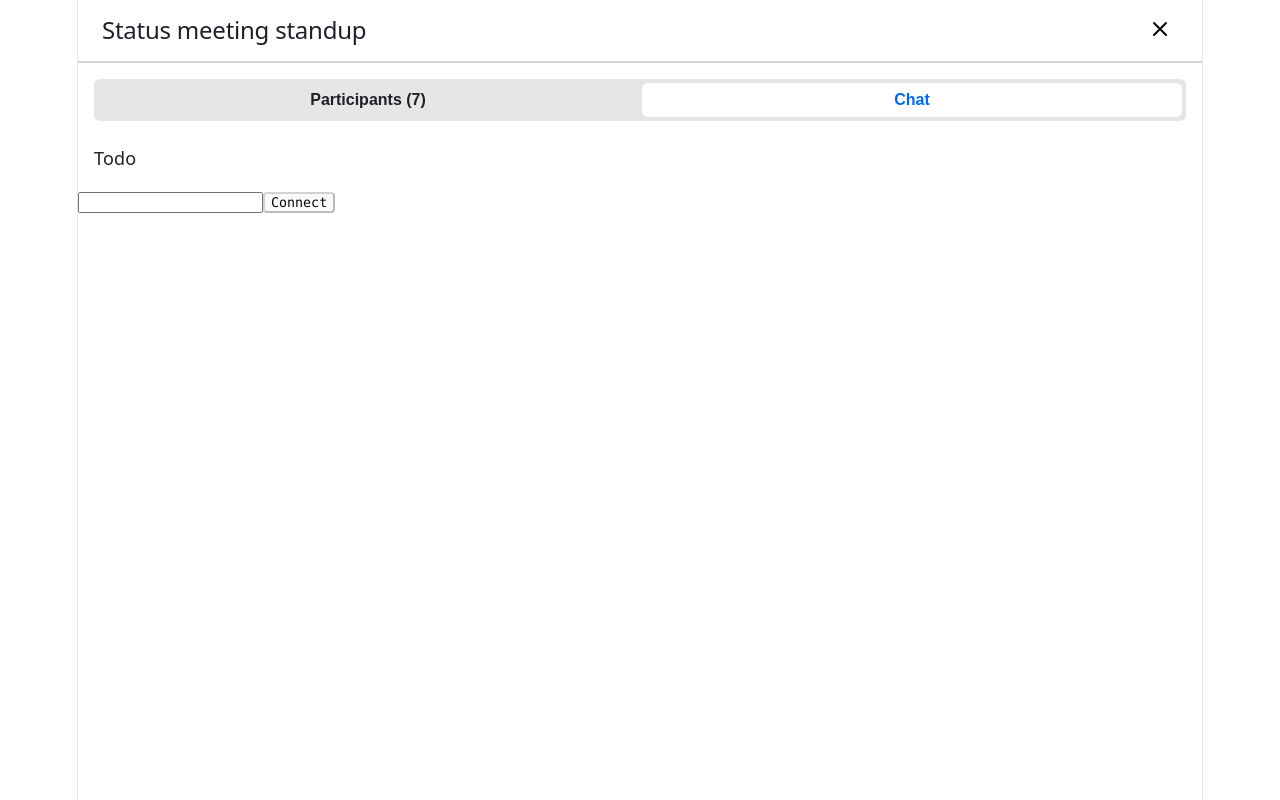
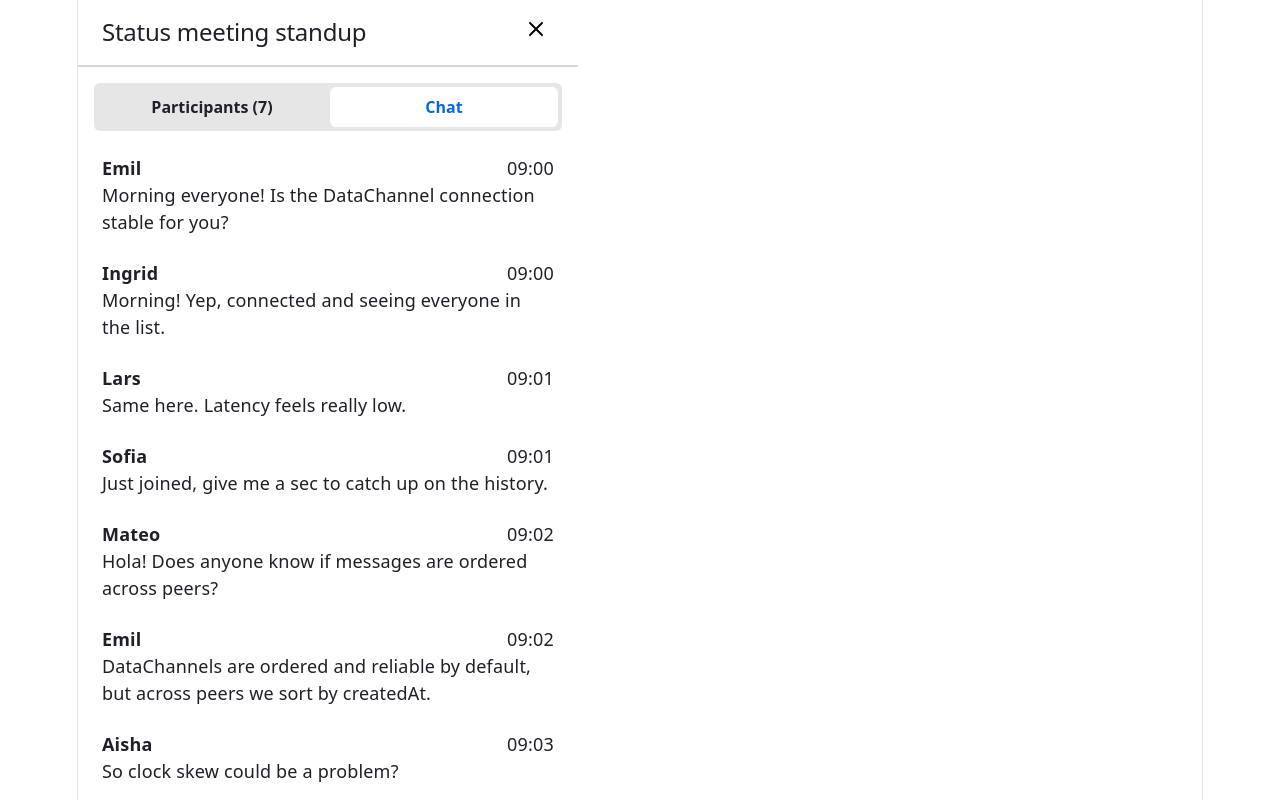
Before and after one commit to EmilsWebbod/Homework, a React (Vite) app: page / in a window 1280 px wide. Both pictures are taken after a click on the button "Chat". Shown: the top 800 px of the page. Built offline with nearby package versions, Linux system fonts and the light colour scheme.

Commit message:
Added chat messages and simple visuals

```diff
--- /dev/null
+++ b/mock/mock.messages.ts
@@ -0,0 +1,142 @@
+import {Message} from "../types/messages.js";
+import {mockParticipants} from "./mock.participants.js";
+
+const [emil, ingrid, lars, sofia, mateo, aisha, henrik] = mockParticipants;
+
+export const mockMessages: Message[] = [
+    {
+        id: 'm01',
+        participant: emil,
+        createdAt: '2026-11-07T09:00:12.000Z',
+        text: 'Morning everyone! Is the DataChannel connection stable for you?'
+    },
+    {
+        id: 'm02',
+        participant: ingrid,
+        createdAt: '2026-11-07T09:00:41.000Z',
+        text: 'Morning! Yep, connected and seeing everyone in the list.'
+    },
+    {id: 'm03', participant: lars, createdAt: '2026-11-07T09:01:05.000Z', text: 'Same here. Latency feels really low.'},
+    {
+        id: 'm04',
+        participant: sofia,
+        createdAt: '2026-11-07T09:01:30.000Z',
+        text: 'Just joined, give me a sec to catch up on the history.'
+    },
+    {
+        id: 'm05',
+        participant: mateo,
+        createdAt: '2026-11-07T09:02:02.000Z',
+        text: 'Hola! Does anyone know if messages are ordered across peers?'
+    },
+    {
+        id: 'm06',
+        participant: emil,
+        createdAt: '2026-11-07T09:02:48.000Z',
+        text: 'DataChannels are ordered and reliable by default, but across peers we sort by createdAt.'
+    },
+    {id: 'm07', participant: aisha, createdAt: '2026-11-07T09:03:15.000Z', text: 'So clock skew could be a problem?'},
+    {
+        id: 'm08',
+        participant: emil,
+        createdAt: '2026-11-07T09:03:50.000Z',
+        text: 'Good point. For this exercise the host stamps the time, so we avoid it.'
+    },
+    {
+        id: 'm09',
+        participant: henrik,
+        createdAt: '2026-11-07T09:04:20.000Z',
+        text: 'Hi all, sorry I am late. What did I miss?'
+    },
+    {
+        id: 'm10',
+        participant: ingrid,
+        createdAt: '2026-11-07T09:04:44.000Z',
+        text: 'Mostly talk about message ordering. Scroll up if you want the details.'
+    },
+    {
+        id: 'm11',
+        participant: lars,
+        createdAt: '2026-11-07T09:05:30.000Z',
+        text: 'Can we test editing? I will send something with a typo.'
+    },
+    {id: 'm12', participant: lars, createdAt: '2026-11-07T09:05:41.000Z', text: 'Thsi message has a typo in it.'},
+    {
+        id: 'm13',
+        participant: lars,
+        createdAt: '2026-11-07T09:06:02.000Z',
+        text: 'This message has a typo in it. (edited)'
+    },
+    {id: 'm14', participant: sofia, createdAt: '2026-11-07T09:06:40.000Z', text: 'Edit worked on my side too, nice.'},
+    {
+        id: 'm15',
+        participant: mateo,
+        createdAt: '2026-11-07T09:07:10.000Z',
+        text: 'What happens when someone deletes a message? Does it vanish for everyone?'
+    },
+    {
+        id: 'm16',
+        participant: emil,
+        createdAt: '2026-11-07T09:07:45.000Z',
+        text: 'Yes, a delete event is broadcast with the message id and every peer removes it.'
+    },
+    {id: 'm17', participant: aisha, createdAt: '2026-11-07T09:08:20.000Z', text: 'And if a peer drops and rejoins?'},
+    {
+        id: 'm18',
+        participant: emil,
+        createdAt: '2026-11-07T09:08:58.000Z',
+        text: 'They get a fresh snapshot: a participants event and a messages event.'
+    },
+    {
+        id: 'm19',
+        participant: henrik,
+        createdAt: '2026-11-07T09:09:30.000Z',
+        text: 'Let me try that. Disconnecting for a moment...'
+    },
+    {id: 'm20', participant: henrik, createdAt: '2026-11-07T09:10:15.000Z', text: 'Back! History is all there.'},
+    {
+        id: 'm21',
+        participant: ingrid,
+        createdAt: '2026-11-07T09:10:40.000Z',
+        text: 'Works nicely. What about very long messages?'
+    },
+    {
+        id: 'm22',
+        participant: sofia,
+        createdAt: '2026-11-07T09:11:05.000Z',
+        text: 'SCTP has message size limits, so we may want to cap at around 16 KB.'
+    },
+    {
+        id: 'm23',
+        participant: lars,
+        createdAt: '2026-11-07T09:11:50.000Z',
+        text: 'A max length in the input would be a simple trade-off for this scope.'
+    },
+    {
+        id: 'm24',
+        participant: mateo,
+        createdAt: '2026-11-07T09:12:30.000Z',
+        text: 'Agreed. Also worth noting: mesh topology gets heavy past 8 or so peers.'
+    },
+    {
+        id: 'm25',
+        participant: aisha,
+        createdAt: '2026-11-07T09:13:00.000Z',
+        text: 'A star topology with a host relaying would scale better, at the cost of a single point of failure.'
+    },
+    {
+        id: 'm26',
+        participant: emil,
+        createdAt: '2026-11-07T09:13:40.000Z',
+        text: 'Exactly the kind of trade-off I want to document in the README.'
+    },
+    {
+        id: 'm27',
+        participant: henrik,
+        createdAt: '2026-11-07T09:14:10.000Z',
+        text: 'Sounds good. Anyone up for a quick demo run-through?'
+    },
+    {id: 'm28', participant: ingrid, createdAt: '2026-11-07T09:14:35.000Z', text: 'Ready when you are!'},
+    {id: 'm29', participant: sofia, createdAt: '2026-11-07T09:14:52.000Z', text: 'Same, let us do it.'},
+    {id: 'm30', participant: emil, createdAt: '2026-11-07T09:15:20.000Z', text: 'Great, starting now. Thanks all!'},
+];
--- /dev/null
+++ b/mock/mock.participants.ts
@@ -0,0 +1,11 @@
+import {Participant} from "../types/messages.js";
+
+export const mockParticipants: Participant[] = [
+    {id: 'p1', name: 'Emil'},
+    {id: 'p2', name: 'Ingrid'},
+    {id: 'p3', name: 'Lars'},
+    {id: 'p4', name: 'Sofia'},
+    {id: 'p5', name: 'Mateo'},
+    {id: 'p6', name: 'Aisha'},
+    {id: 'p7', name: 'Henrik'},
+];
--- /dev/null
+++ b/mock/mock.ts
@@ -0,0 +1,16 @@
+import {MessagesEvent, ParticipantsEvent} from "../types/messages.js";
+import {mockMessages} from "./mock.messages.js";
+import {mockParticipants} from "./mock.participants.js";
+
+export { mockMessages, mockParticipants };
+
+// Server-style snapshot events, matching ServerEvent in messages.ts
+export const mockParticipantsEvent: ParticipantsEvent = {
+    type: 'participants',
+    data: mockParticipants,
+};
+
+export const mockMessagesEvent: MessagesEvent = {
+    type: 'messages',
+    data: mockMessages,
+};
--- a/src/App.css
+++ b/src/App.css
@@ -13,6 +13,35 @@
 
   text-align: left;
   color: var(--color);
+}
+
+*,
+*::before,
+*::after {
+  box-sizing: border-box;
+}
+
+html,
+body {
+  margin: 0;
+  padding: 0;
+  height: 100%;
+}
+
+body {
+  font-family: system-ui, sans-serif;
+  line-height: 1.5;
+}
+
+#app {
+  height: 100%;
+}
+
+button,
+input,
+textarea,
+select {
+  font: inherit;
 }
 
 h1, h2, h3, h4, h5, h6 {
--- a/src/App.tsx
+++ b/src/App.tsx
@@ -1,7 +1,9 @@
 import {type ReactElement, useState} from 'react'
 import './App.css'
+import {mockMessages, mockParticipants} from "../mock/mock.js";
 import {Paper} from "./components/Paper/Paper.js";
 import {Tab, Tabs} from "./components/Tabs/Tabs.js";
+import {Chat} from "./modules/Chat/Chat.js";
 import {Participants} from "./modules/Participants/Participants.js";
 import {useRTCPeerConnection} from "./RTC/rtc.peer.js";
 
@@ -19,7 +21,7 @@ function App(): ReactElement {
   return (
     <>
       <section >
-        <Paper title="Status meeting standup">
+        <Paper title="Status meeting standup" style={{ height: '800px', width: '500px'}} >
           <Tabs>
             <Tab active={tab === TabType.Participants} onClick={(): void => setTab(TabType.Participants)}>
               Participants (7)
@@ -29,13 +31,10 @@ function App(): ReactElement {
             </Tab>
           </Tabs>
           {tab === TabType.Participants && (
-              <Participants participants={[
-                {id: '1', name: 'Emil'},
-                {id: '2', name: 'Emil 2'},
-              ]}/>
+              <Participants participants={mockParticipants}/>
           )}
           {tab === TabType.Chat && (
-              <div>Todo</div>
+              <Chat messages={mockMessages} />
           )}
         </Paper>
 
--- a/src/components/Paper/Paper.tsx
+++ b/src/components/Paper/Paper.tsx
@@ -1,14 +1,14 @@
-import type {PropsWithChildren, ReactElement} from "react";
+import type {HTMLAttributes, PropsWithChildren, ReactElement} from "react";
 import './Paper.css';
 import {CloseIcon} from "../Icons/Icons.js";
 
-interface PaperProps {
+interface PaperProps extends HTMLAttributes<HTMLDivElement> {
     title: string;
 }
 
-export function Paper({children, title}: PropsWithChildren<PaperProps>): ReactElement {
+export function Paper({children, title, ...props}: PropsWithChildren<PaperProps>): ReactElement {
     return (
-        <div className="paper">
+        <div className="paper" {...props}>
             <div className="paper__title">
                 <h2>{title}</h2>
                 <button className="icon-button"><CloseIcon /></button>
--- /dev/null
+++ b/src/modules/Chat/Chat.css
@@ -0,0 +1,8 @@
+.chat {
+    display: flex;
+    flex-direction: column;
+    gap: var(--spacing-lg);
+    overflow-y: scroll;
+    height: calc(100% - 48px);
+    padding: 0 var(--spacing-xs);
+}
--- /dev/null
+++ b/src/modules/Chat/Chat.tsx
@@ -0,0 +1,18 @@
+import './Chat.css';
+import type {ReactElement} from "react";
+import type {Message} from "../../../types/messages.js";
+import {ChatMessage} from "./ChatMessage.js";
+
+interface Props {
+    messages: Message[];
+}
+
+export function Chat({messages}: Props): ReactElement {
+    return (
+        <div className="chat">
+            {messages.map((message): ReactElement => (
+                <ChatMessage key={message.id} message={message}/>
+            ))}
+        </div>
+    )
+}
--- /dev/null
+++ b/src/modules/Chat/ChatMessage.css
@@ -0,0 +1,18 @@
+
+.message {
+    display: flex;
+    flex-direction: column;
+}
+
+.message__title {
+    display: flex;
+    justify-content: space-between;
+}
+.message__name {
+    font-weight: bold;
+}
+
+.message__date{
+    display: flex;
+
+}
--- /dev/null
+++ b/src/modules/Chat/ChatMessage.tsx
@@ -0,0 +1,22 @@
+import './ChatMessage.css'
+import type {ReactElement} from "react";
+import type {Message} from "../../../types/messages.js";
+import {formatTime} from "../../utils/intl.js";
+
+interface Props {
+    message: Message;
+}
+
+export function ChatMessage({ message }: Props): ReactElement {
+    return (
+        <div className="message">
+            <div className="message__title">
+                <div className="message__name">{message.participant.name}</div>
+                <div className="message__date">{formatTime(message.createdAt)}</div>
+            </div>
+            <div className="message__text">
+                {message.text}
+            </div>
+        </div>
+    )
+}
--- /dev/null
+++ b/src/utils/intl.ts
@@ -0,0 +1,4 @@
+
+export function formatTime(date: string): string {
+    return new Intl.DateTimeFormat('nb-NO', { hour: '2-digit', minute: '2-digit' }).format(new Date(date));
+}
```
Also changed, not shown: 1 other file (tests, documents, lock files or other folders).
